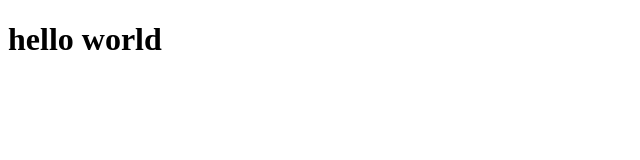
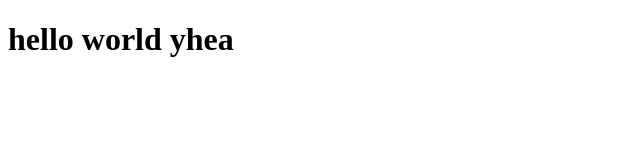
Before and after one commit to enginesm/moyashies, a plain HTML site: page index.html in a window 1280 px wide. Shown: the whole page, without its empty margins (0-640 px from the left). Drawn offline with Linux system fonts and the light colour scheme.

Commit message:
Update index.html
first

```diff
--- a/index.html
+++ b/index.html
@@ -2,7 +2,7 @@
 <html>
 <body>
 <h1>
-hello world
+hello world yhea
 </h1>
 </body>
 </html>
```
